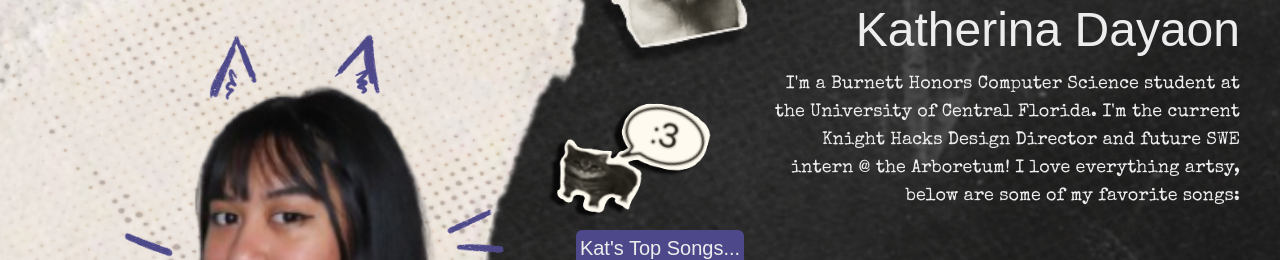
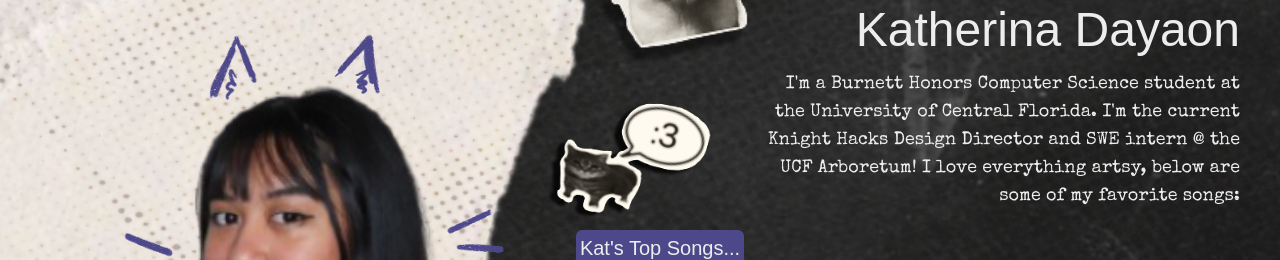
Before and after one commit to k4theriina/portfolio, a Next.js app in the folder portfolio/: page /about in a window 1280 px wide. Shown: the part 214-474 px from the top of the page. Built offline with nearby package versions, Linux system fonts and the light colour scheme; no server answers; a web font is replaced by a local one.

Commit message:
fixed logo pic and updated about desc.

```diff
--- a/portfolio/components/Experience.tsx
+++ b/portfolio/components/Experience.tsx
@@ -11,7 +11,7 @@ export const experiences: ExperienceData[] = [
     title: "App Developer",
     date: "August 2025–Present",
     organization: "UCF Arboretum",
-    image: "/assets/arbLogo.png",
+    image: "/assets/ArbLogo.png",
     description:
       "Developed custom apps within a team of 4 to assist the Arboretum at UCF, utilizing data management to create operational workflows for the team. Greatly improved organization and enhanced productivity across various environmental initiatives.",
   },
--- a/portfolio/src/app/about/ClientABout.tsx
+++ b/portfolio/src/app/about/ClientABout.tsx
@@ -87,7 +87,7 @@ useEffect(() => {
           >
             I'm a Burnett Honors Computer Science student at the University of
             Central Florida. I'm the current Knight Hacks Design Director and
-            future SWE intern @ the Arboretum! I love everything artsy, below
+            SWE intern @ the UCF Arboretum! I love everything artsy, below
             are some of my favorite songs:
           </p>
         </div>
```
